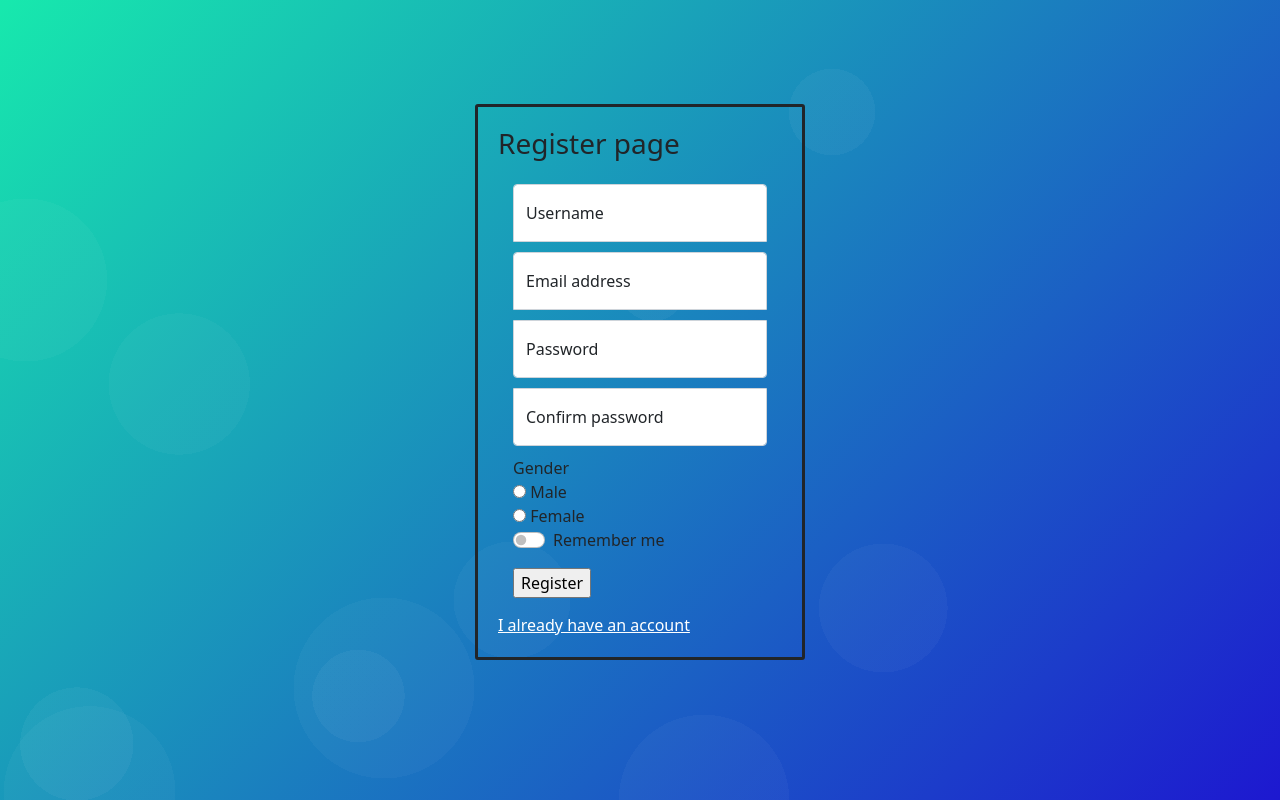
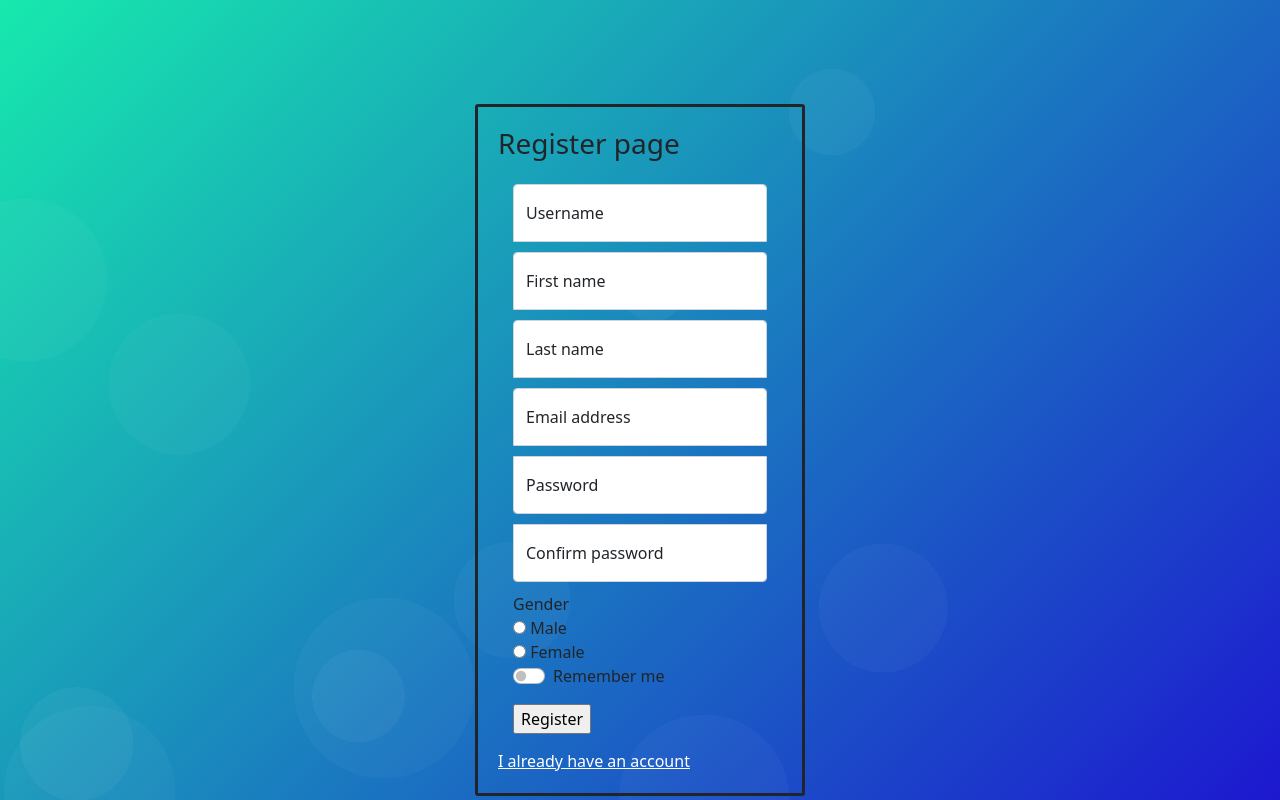
Before and after one commit to Sa6ini/homework-php, a PHP site: page /register.php in a window 1280 px wide. Run offline with PHP 8.4, Linux system fonts and the light colour scheme.

Commit message:
Add files via upload

```diff
--- a/login.php
+++ b/login.php
@@ -28,8 +28,9 @@
                 setcookie("id", $row['id'], time() + 36000, "/");
             }
             $_SESSION["id"] = $row['id'];
+            $id = $row['id'];
             //header('Location:index.php');
-             echo "<script>window.location.assign('index.php');</script>";
+             echo "<script>window.location.assign('index.php/?id=$id');</script>";
         }
     }
     ?>
--- a/register.php
+++ b/register.php
@@ -132,8 +132,16 @@
         <h1 class="h3">Register page</h1>
         <form method="post">
             <div class="form-floating">
-                <input type="text" name="text" class="form-control" id="floatingInput" placeholder="Username" required>
+                <input type="text" name="username" class="form-control" id="floatingInput" placeholder="Username" required>
                 <label for="floatingInput">Username</label>
+            </div>
+            <div class="form-floating">
+                <input type="text" name="fname" class="form-control" id="floatingInput" placeholder="First name" required>
+                <label for="floatingInput">First name</label>
+            </div>
+            <div class="form-floating">
+                <input type="text" name="lname" class="form-control" id="floatingInput" placeholder="Last name" required>
+                <label for="floatingInput">Last name</label>
             </div>
             <div class="form-floating">
                 <input type="email" name="email" class="form-control" id="floatingInput" placeholder="name@example.com" required>
@@ -168,7 +176,9 @@
     <?php
     $conn = new mysqli("localhost","root","","sergiev_db",);
     if(isset($_POST["submit"])){
-        $name = filter_input(INPUT_POST, "username", FILTER_SANITIZE_SPECIAL_CHARS);
+        $username = filter_input(INPUT_POST, "username", FILTER_SANITIZE_SPECIAL_CHARS);
+        $fname = filter_input(INPUT_POST, "fname", FILTER_SANITIZE_SPECIAL_CHARS);
+        $lname = filter_input(INPUT_POST, "lname", FILTER_SANITIZE_SPECIAL_CHARS);
         $email = filter_input(INPUT_POST, "email", FILTER_SANITIZE_SPECIAL_CHARS);
         $pass = filter_input(INPUT_POST, "pass", FILTER_SANITIZE_SPECIAL_CHARS);
         $con_pass = filter_input(INPUT_POST, "con_pass", FILTER_SANITIZE_SPECIAL_CHARS);
@@ -186,7 +196,7 @@
         }
         else{
             //$hash = password_hash($pass, PASSWORD_DEFAULT);
-            $sql = "INSERT INTO `form`(`id`, `username`, `email`, `pass`, `gender`, `time`) VALUES (NULL, '$name','$email','$pass','$gender', current_timestamp())";
+            $sql = "INSERT INTO `form`(`id`, `username`,`name` , `lastname`, `email`, `pass`, `gender`, `time`) VALUES (NULL, '$username','$fname', '$lname','$email','$pass','$gender', current_timestamp())";
             $conn -> query($sql);
             echo "<script>window.location.assign('index.php');</script>";
         }
```
Also changed, not shown: index.php (+26 -7 lines), user_images/1711004827.jpg (added), user_images/Gojo-Jujutsu-Kaisen-But-Why-Tho-2.jpg (added), 2 other files.
